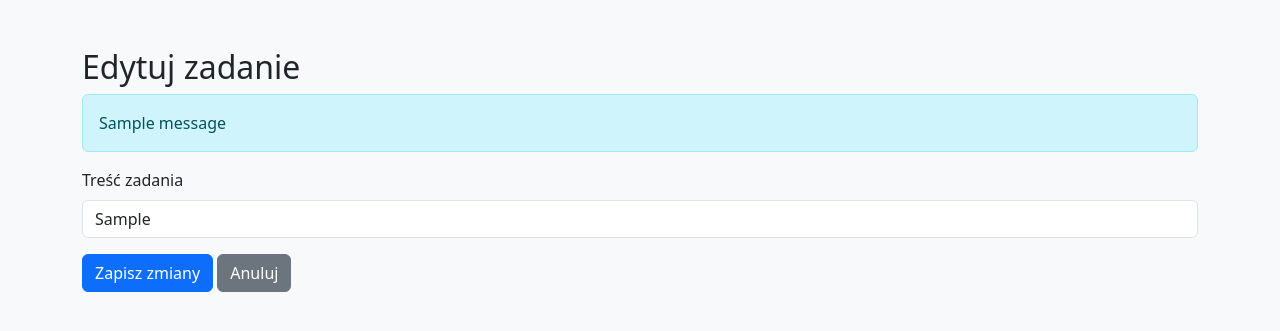
After one commit to Faatcatt/flask-todo, a Flask app: page /edytuj/1 in a window 1280 px wide. The commit adds this page. Shown: the top 331 px of the page. Run offline with Flask 3, Linux system fonts and the light colour scheme; a user stored in the database is signed in; tables that the repository leaves empty hold one stand-in row (values such as "Sample post"); one stand-in notice (Sample message) is shown.

Commit message:
Aktualizacja app.py i dodanie edytuj.html z obsługą terminu

```diff
--- a/app.py
+++ b/app.py
@@ -2,6 +2,8 @@ from flask_login import LoginManager, UserMixin, login_user, login_required, log
 from flask_sqlalchemy import SQLAlchemy
 from flask import Flask, render_template, request, redirect, url_for, flash
 from werkzeug.security import generate_password_hash, check_password_hash
+from datetime import datetime, date
+
 
 app = Flask(__name__)
 app.secret_key = 'tajny_klucz'  # do sesji logowania
@@ -22,6 +24,7 @@ class Zadanie(db.Model):
     tresc = db.Column(db.String(200), nullable=False)
     zrobione = db.Column(db.Boolean, default=False)
     uzytkownik_id = db.Column(db.Integer, db.ForeignKey('uzytkownik.id'))
+    termin = db.Column(db.Date, nullable=True)  # nowe pole na termin wykonania
 
 class Uzytkownik(db.Model, UserMixin):
     id = db.Column(db.Integer, primary_key=True)
@@ -90,7 +93,10 @@ def przelacz_status(zadanie_id):
 def index():
     if request.method == "POST":
         tresc = request.form["zadanie"]
-        nowe = Zadanie(tresc=tresc, uzytkownik_id=current_user.id)
+        termin_str = request.form.get("termin")
+        termin = datetime.strptime(termin_str, '%Y-%m-%d').date() if termin_str else None
+
+        nowe = Zadanie(tresc=tresc, uzytkownik_id=current_user.id, termin=termin)
         db.session.add(nowe)
         db.session.commit()
         return redirect("/")
@@ -107,6 +113,29 @@ def usun_zadanie(zadanie_id):
         db.session.commit()
     return redirect("/")
 
+@app.route("/edytuj/<int:zadanie_id>", methods=["GET", "POST"])
+@login_required
+def edytuj_zadanie(zadanie_id):
+    zadanie = Zadanie.query.get_or_404(zadanie_id)
+
+    # Sprawdzenie, czy zadanie należy do zalogowanego użytkownika
+    if zadanie.uzytkownik_id != current_user.id:
+        flash("Nie masz dostępu do tego zadania.")
+        return redirect("/")
+
+    if request.method == "POST":
+        tresc = request.form["tresc"]
+        termin_str = request.form.get("termin")
+        termin = datetime.strptime(termin_str, '%Y-%m-%d').date() if termin_str else None
+
+        zadanie.tresc = tresc
+        zadanie.termin = termin
+        db.session.commit()
+        flash("Zadanie zostało zaktualizowane.")
+        return redirect("/")
+
+    return render_template("edytuj.html", zadanie=zadanie)
+
 # tworzenie bazy przy pierwszym uruchomieniu
 with app.app_context():
     db.create_all()
--- /dev/null
+++ b/templates/edytuj.html
@@ -0,0 +1,37 @@
+<!DOCTYPE html>
+<html lang="pl">
+<head>
+    <meta charset="UTF-8" />
+    <title>Edytuj zadanie</title>
+    <link href="https://cdn.jsdelivr.net/npm/bootstrap@5.3.3/dist/css/bootstrap.min.css" rel="stylesheet" />
+</head>
+<body class="bg-light">
+    <div class="container mt-5">
+        <h2>Edytuj zadanie</h2>
+
+        {% with messages = get_flashed_messages() %}
+          {% if messages %}
+            {% for msg in messages %}
+              <div class="alert alert-info">{{ msg }}</div>
+            {% endfor %}
+          {% endif %}
+        {% endwith %}
+
+        <form method="POST">
+            <div class="mb-3">
+                <label for="tresc" class="form-label">Treść zadania</label>
+                <input
+                    type="text"
+                    id="tresc"
+                    name="tresc"
+                    class="form-control"
+                    value="{{ zadanie.tresc }}"
+                    required
+                />
+            </div>
+            <button type="submit" class="btn btn-primary">Zapisz zmiany</button>
+            <a href="{{ url_for('index') }}" class="btn btn-secondary">Anuluj</a>
+        </form>
+    </div>
+</body>
+</html>
```
Also changed, not shown: templates/index.html (+12 -2 lines).
